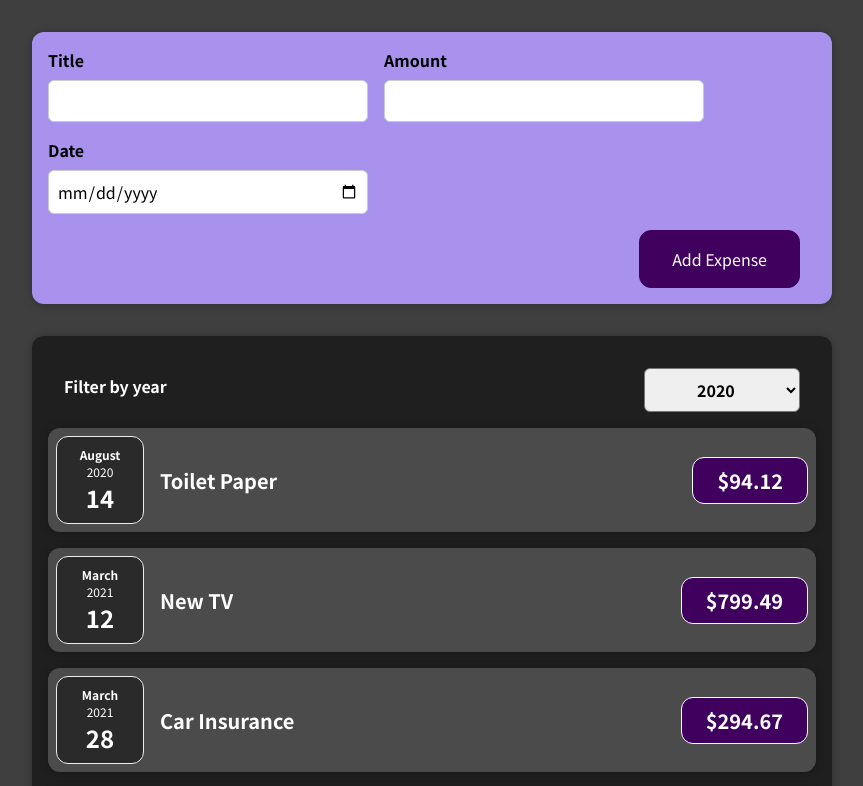
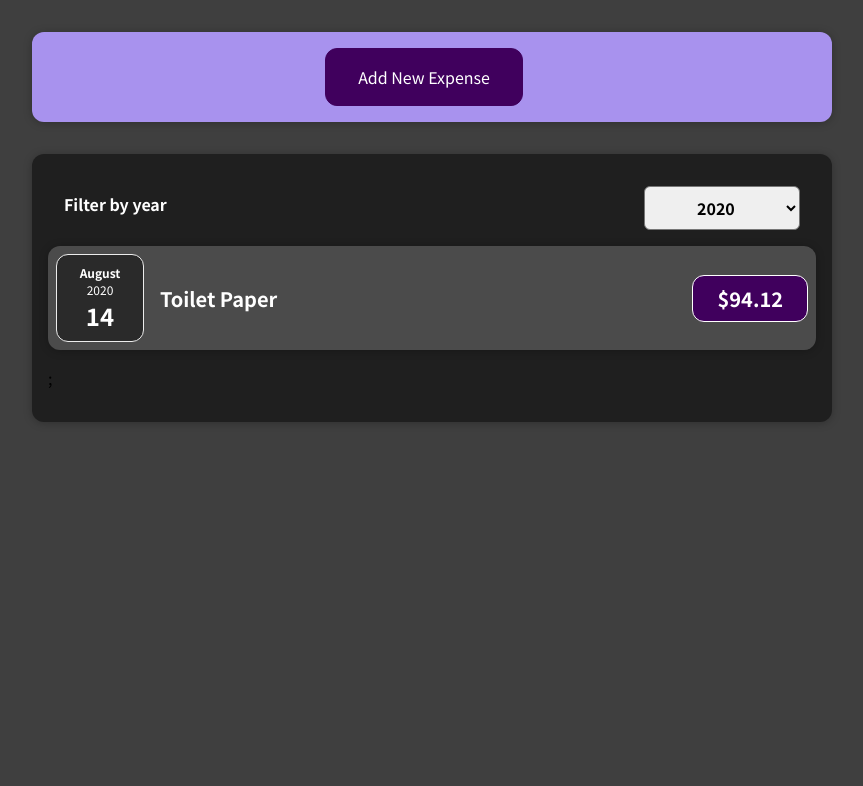
Before and after one commit to EllaVankirk/ReactCourse, a React (Create React App) app: page / in a window 1280 px wide. Shown: the top 786 px of the page, without its empty margins (208-1071 px from the left). Built offline with nearby package versions, Linux system fonts and the light colour scheme.

Commit message:
4th Challenge

```diff
--- a/src/App.js
+++ b/src/App.js
@@ -1,8 +1,8 @@
+import React, { useState } from "react";
 import ExpenseRendering from "./components/Expenses/ExpenseRendering";
 import NewExpense from "./components/NewExpense/NewExpense";
 
-const App = () => {
-  const expenses = [
+const DUMMY_EXPENSES = [
   {
     id: "e1",
     title: "Toilet Paper",
@@ -22,17 +22,26 @@ const App = () => {
     amount: 450,
     date: new Date(2021, 5, 12),
   },
+  {
+    id: "e5",
+    title: "Game Subscription",
+    amount: 15.0,
+    date: new Date(2021, 7, 21),
+  },
 ];
 
+const App = () => {
+  const [expenses, setExpenses] = useState(DUMMY_EXPENSES);
+//We have to use prevExpenses since our update depends on the previous state.
   const addExpenseHandler = (expense) => {
-    console.log('In App.js');
-    console.log(expense);
+    setExpenses((prevExpenses) => {
+      return [expense, ...prevExpenses];
+    });
   };
-
 
   return (
     <div>
-      <NewExpense onAddExpense={addExpenseHandler}/>
+      <NewExpense onAddExpense={addExpenseHandler} />
       <ExpenseRendering items={expenses} />
     </div>
   );
--- a/src/components/Expenses/ExpenseItem.jsx
+++ b/src/components/Expenses/ExpenseItem.jsx
@@ -1,13 +1,12 @@
-import React, { useState } from 'react';
+import React, { useState } from "react";
 
 import ExpenseDate from "./ExpenseDate";
 import Card from "../UI/Card";
 import "./ExpenseItem.css";
 
 function ExpenseItem(props) {
-
-
   return (
+    <li>
       <Card className="expense-item">
         <ExpenseDate date={props.date} />
         <div className="expense-item__description">
@@ -15,6 +14,7 @@ function ExpenseItem(props) {
           <div className="expense-item__price">${props.amount}</div>
         </div>
       </Card>
+    </li>
   );
 }
 
--- a/src/components/Expenses/ExpenseRendering.jsx
+++ b/src/components/Expenses/ExpenseRendering.jsx
@@ -1,44 +1,33 @@
 import React, { useState } from "react";
-import ExpenseItem from "./ExpenseItem";
+
 import Card from "../UI/Card";
 import ExpensesFilter from "./ExpenseFilter";
 import "./ExpenseRendering.css";
 import "./ExpenseFilter.css";
+import ExpensesList from "./ExpensesList";
 
 //This component brings in the ExpenseItem component to display all of the expenses. We call the ExpenseItem multiple times and pass in the data to each item.
 
 function ExpenseRendering(props) {
-  const [filteredYear, setFilteredYear] = useState('2020');
+  const [filteredYear, setFilteredYear] = useState("2020");
 
   const saveFilterSelectionHandler = (filterYear) => {
     setFilteredYear(filterYear);
   };
 
+  const filteredExpenses = props.items.filter((expense) => {
+    return expense.date.getFullYear().toString() === filteredYear;
+  });
+
 
   return (
-    <div >
+    <div>
       <Card className="expenses">
-           <ExpensesFilter selected={filteredYear} onSaveFilterSelection={saveFilterSelectionHandler} />
-        <ExpenseItem
-          title={props.items[0].title}
-          amount={props.items[0].amount}
-          date={props.items[0].date}
-        ></ExpenseItem>
-        <ExpenseItem
-          title={props.items[1].title}
-          amount={props.items[1].amount}
-          date={props.items[1].date}
-        ></ExpenseItem>
-        <ExpenseItem
-          title={props.items[2].title}
-          amount={props.items[2].amount}
-          date={props.items[2].date}
-        ></ExpenseItem>
-        <ExpenseItem
-          title={props.items[3].title}
-          amount={props.items[3].amount}
-          date={props.items[3].date}
-        ></ExpenseItem>
+        <ExpensesFilter
+          selected={filteredYear}
+          onSaveFilterSelection={saveFilterSelectionHandler}
+        />
+        <ExpensesList items={filteredExpenses}/>
       </Card>
     </div>
   );
--- /dev/null
+++ b/src/components/Expenses/ExpensesList.css
@@ -0,0 +1,9 @@
+.expenses-list {
+    list-style: none;
+    padding: 0;
+  }
+
+  .expenses-list__fallback {
+    color: white;
+    text-align: center;
+  }
--- /dev/null
+++ b/src/components/Expenses/ExpensesList.jsx
@@ -0,0 +1,24 @@
+import ExpenseItem from "./ExpenseItem";
+import "./ExpensesList.css";
+
+const ExpensesList = (props) => {
+
+    if (props.items.length === 0) {
+        return <h2 className="expenses-list__fallback">Found no expenses.</h2>
+    }
+
+    return (
+        <ul className="expenses-list">
+            {props.items.map((expense) => (
+                <ExpenseItem
+                    key={expense.id}
+                    title={expense.title}
+                    amount={expense.amount}
+                    date={expense.date}
+                />
+            ))};
+        </ul>
+    );
+};
+
+export default ExpensesList;
--- a/src/components/NewExpense/ExpenseForm.jsx
+++ b/src/components/NewExpense/ExpenseForm.jsx
@@ -1,7 +1,6 @@
 import React, { useState } from "react";
 
 import "./ExpenseForm.css";
-
 
 //here we pass in props so that we can pass the form data between the newExpense and this component.
 const ExpenseForm = (props) => {
@@ -27,22 +26,24 @@ const ExpenseForm = (props) => {
   };
 
   const submitHandler = (event) => {
-    event.preventDefault(); //prevents request being sent and so prevents a page reload
+    //prevents request being sent and prevents a page reload; resets the data after pressing submit
+    event.preventDefault();
+    setEnteredTitle("");
+    setEnteredAmount("");
+    setEnteredDate("");
 
+    //Create a form data object to pass it up to the parent component
     const expenseData = {
       title: enteredTitle,
       amount: enteredAmount,
       date: new Date(enteredDate),
     };
-
     //here we pass the data to the listener which points to our saveExpenseDataHandler function
     props.onSaveExpenseData(expenseData);
-    setEnteredTitle(""); //resets the data after pressing submit
-    setEnteredAmount("");
-    setEnteredDate("");
   };
 
   return (
+    <div>
       <form onSubmit={submitHandler}>
         <div className="new-expense__controls">
           <div className="new-expense__control">
@@ -75,9 +76,11 @@ const ExpenseForm = (props) => {
           </div>
         </div>
         <div className="new-expense__actions">
+          <button type="button" onClick={props.onCancel}>Cancel</button>
           <button type="submit">Add Expense</button>
         </div>
       </form>
+    </div>
   );
 };
 // this is what you use when you change one thing through the whole object. It depends on a snapshot of the previous state. Will fail in niche cases
--- a/src/components/NewExpense/NewExpense.jsx
+++ b/src/components/NewExpense/NewExpense.jsx
@@ -1,22 +1,39 @@
-import React from "react";
-import ExpenseForm from './ExpenseForm';
+import React, { useState } from "react";
+import ExpenseForm from "./ExpenseForm";
 
-import './NewExpense.css';
+import "./NewExpense.css";
 
 const NewExpense = (props) => {
+  const [isEditing, setIsEditing] = useState(false);
   //this is a function we created that takes pulls the data up from the expense form. It will, in this case, expect our form data. Since we need to add an ID, we use the spread operator to add the previous data to our object, and add an ID. Then, in the ExpenseForm component, we will add props as an argument to our function, and then in the function that handles the data submitHandler, we call props.onSaveExpenseData(dataVariable) to pass the data into onSaveExpense in this component, which then points to the function below and tells it what to do. props.onAddExpense is for passing data up to the App.js where the same thing will happen.
   const saveExpenseDataHandler = (enteredExpenseData) => {
     const expenseData = {
       ...enteredExpenseData,
-      id: Math.random().toString()
+      id: Math.random().toString(),
     };
     props.onAddExpense(expenseData);
+    setIsEditing(false);
   };
 
+  const startEditingHandler = () => {
+    setIsEditing(true);
+  };
+
+  const stopEditingHandler = () => {
+    setIsEditing(false);
+  };
   //in the ExpenseForm tag, we create a listener that then points to the above function to see the data.
   return (
     <div className="new-expense">
-      <ExpenseForm onSaveExpenseData={saveExpenseDataHandler} />
+      {!isEditing && (
+        <button onClick={startEditingHandler}>Add New Expense</button>
+      )}
+      {isEditing && (
+        <ExpenseForm
+          onSaveExpenseData={saveExpenseDataHandler}
+          onCancel={stopEditingHandler}
+        />
+      )}
     </div>
   );
 };
```
Also changed, not shown: 2 other files (tests, documents, lock files or other folders). Lines whose indentation alone changed are shown as unchanged.
